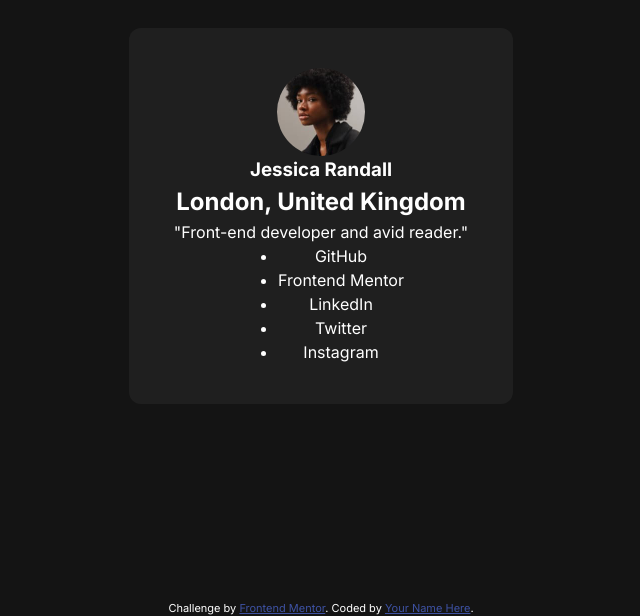
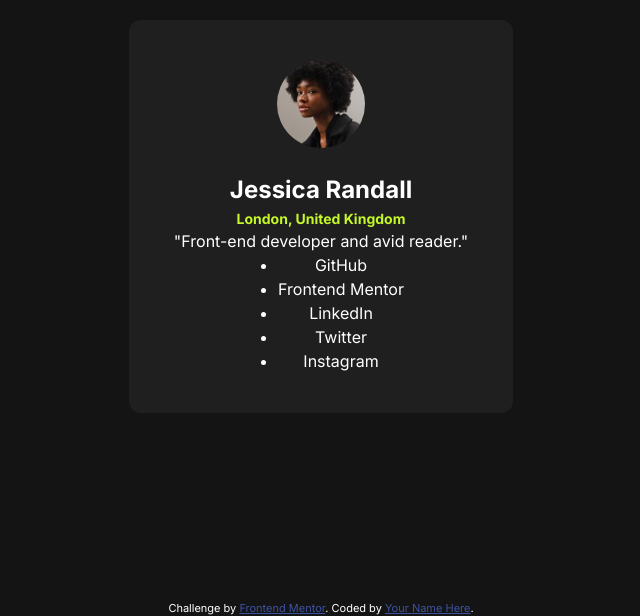
Before and after one commit to jeffgrahamcodes/frontend-mentor, a plain HTML site: page social-links-profile/index.html in a window 1280 px wide. Shown: the part 184-800 px from the top of the page, without its empty margins (319-959 px from the left). Drawn offline with Linux system fonts and the light colour scheme.

Commit message:
style name/location

```diff
--- a/social-links-profile/css/style.css
+++ b/social-links-profile/css/style.css
@@ -119,6 +119,21 @@ body {
   border-radius: 999px;
 }
 
+.name-location {
+  margin-top: var(--spacing-300);
+}
+
+.title {
+  font-size: var(--text-preset-1);
+  font-weight: bold;
+}
+
+.description {
+  font-size: var(--text-preset-2);
+  font-weight: bold;
+  color: var(--green);
+}
+
 .attribution {
   font-size: 11px;
   text-align: center;
--- a/social-links-profile/index.html
+++ b/social-links-profile/index.html
@@ -28,8 +28,8 @@
         <img src="./assets/images/avatar-jessica.jpeg" alt="" />
       </figure>
       <section class="name-location">
-        <h1>Jessica Randall</h1>
-        <h2>London, United Kingdom</h2>
+        <h1 class="title">Jessica Randall</h1>
+        <h2 class="description">London, United Kingdom</h2>
       </section>
       <section class="bio">
         "Front-end developer and avid reader."
```
